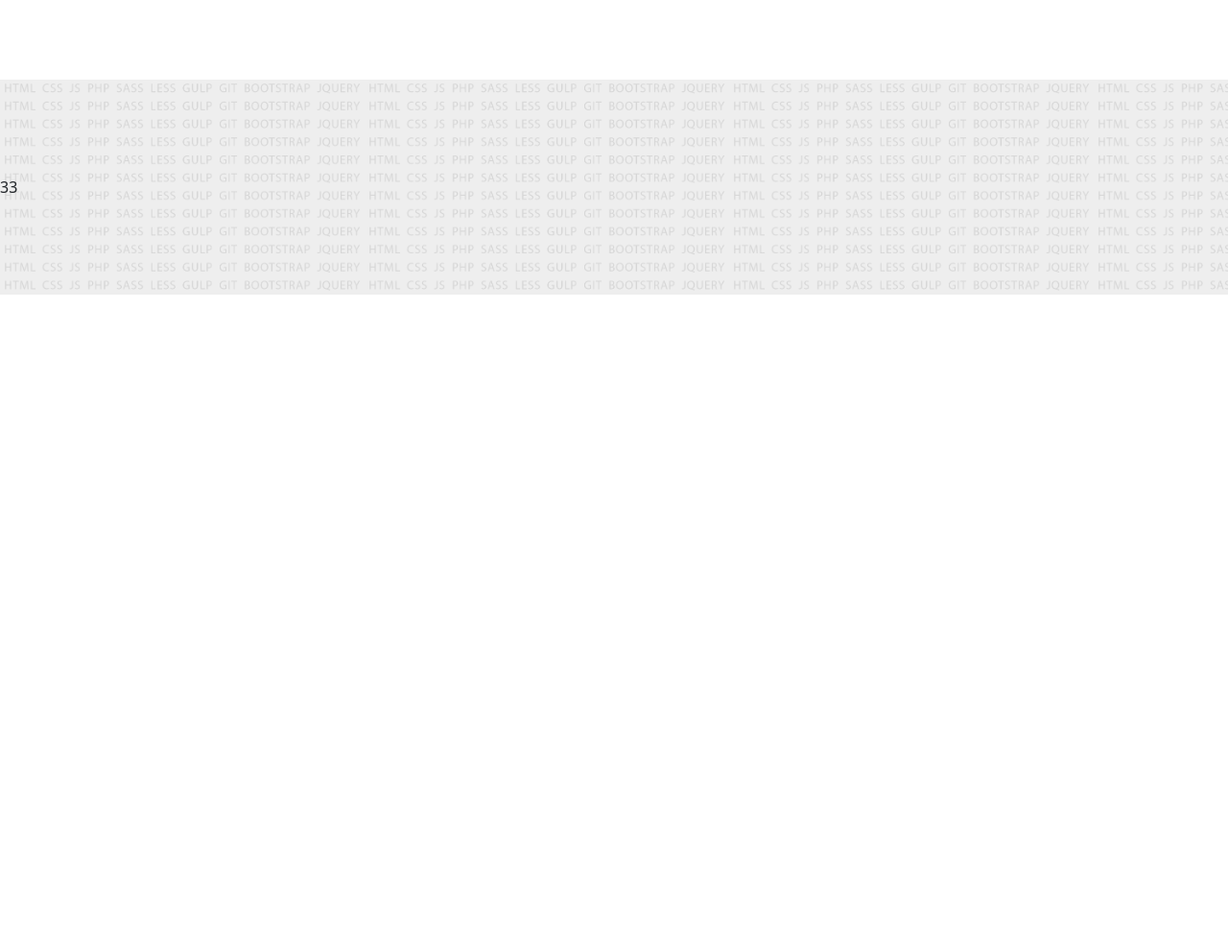
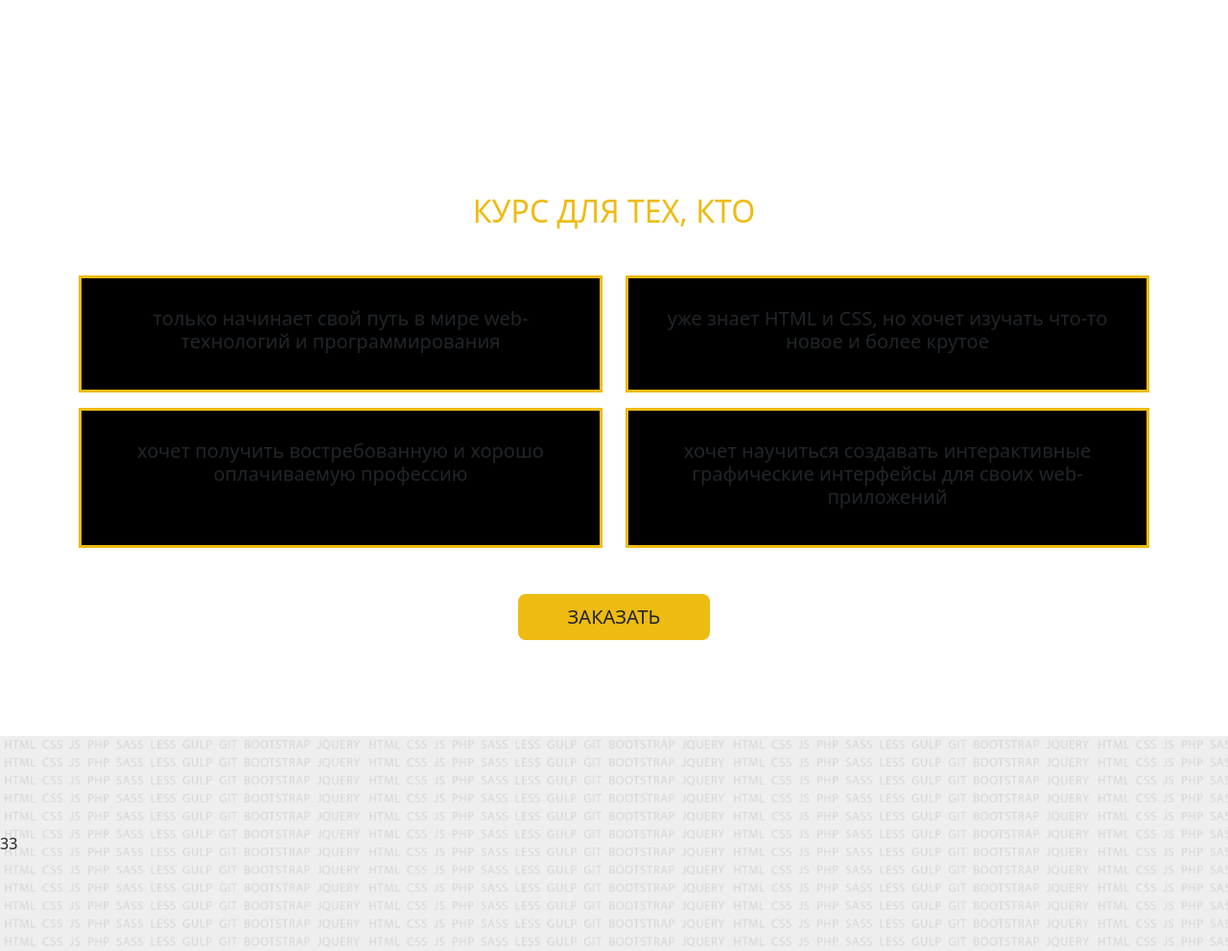
Before and after one commit to Teonanakatll/Boot_test, a Django app: page /java/ in a window 1280 px wide. Shown: the part 2506-3497 px from the top of the page at 96% size. Before the commit the page ends 2813 px from the top, so only its background shows below. Run offline with Django 4.2, Linux system fonts and the light colour scheme; some libraries are stand-ins or nearby versions.

Commit message:
#14________ДЛЯ КОГО КУРС (for whom) + добавление видео в (about)

```diff
--- a/bootsite/java/static/java/css/style.css
+++ b/bootsite/java/static/java/css/style.css
@@ -4,11 +4,10 @@
 footer, section {
     padding: 100px 0;
 }
-header {
+header, .about, {
     padding: 200px 0;
     background-color: #eee;
 }
-
 header, footer {
     background: url('../img/pattern.png'), #eee;
     background-size: contain;
@@ -43,7 +42,15 @@ header, footer {
     width: 100px;
     height: 3px;
     background-color: var(--color1);
-    margin: 15px auto 30px;
+    margin: 20px auto 20px;
+}
+/* Для кого курс */
+/* Рамки для текста*/
+.forwhom h5 {
+    padding: 30px;
+    height: 100%;
+    background-color: var(--bs-black);
+    border: 3px solid var(--color1);
 }
 /* Цвет */
 .color1 {
--- a/bootsite/java/templates/java/index2.html
+++ b/bootsite/java/templates/java/index2.html
@@ -15,6 +15,7 @@
   <title>Java</title>
 </head>
 <body>
+<!-- Шапка -->
 <header>
   <div class="container">
     <div class="row text-center">
@@ -27,6 +28,7 @@
   </div>
 </header>
 
+<!-- Об авторе -->
 <section class="author">
   <div class="container">
     <div class="row">
@@ -52,6 +54,7 @@
   </div>
 </section>
 
+<!-- О курсе -->
 <section class="about">
   <div class="container">
     <div class="row">
@@ -64,13 +67,52 @@
       {% for a in about %}
       <div class="col-xl-4 col-md-6 col-sm-12">
         <div class="bg1 p-3 h100">
-          <div class="itd-circle"><i class="{{ a.icon }}"></i></div>
-          <h5 class="text-center color2">{{ a.title }}</h5>
+          <div class="itd-circle color1"><i class="{{ a.icon }}"></i></div>
+          <h4 class="text-center color2">{{ a.title }}</h4>
           <div class="line"></div>
           <p class="color2">{{ a.text }}</p>
         </div>
       </div>
       {% endfor %}
+    </div>
+    <div class="row justify-content-center text-center">
+      <div class="col-8">
+        <p>На YouTube доступно более 5 часов из данного курса абсолютно бесплатно. Вы можете изучить
+        этот материал и после этого принять решение о покупке данного видео курса.</p>
+        <iframe width="560" height="315" src="https://www.youtube.com/embed/yZZn_g0nOPI"
+                title="YouTube video player" frameborder="0" allow="accelerometer; autoplay;
+                clipboard-write; encrypted-media; gyroscope; picture-in-picture; web-share" allowfullscreen></iframe>
+      </div>
+    </div>
+  </div>
+</section>
+
+<!-- Для кого курс -->
+<section class="forwhom">
+  <div class="container">
+    <div class="row">
+      <div class="col-12">
+        <h2 class="text-center text-uppercase color1 mb-5">курс для тех, кто</h2>
+      </div>
+    </div>
+    <div class="row mb-5 gy-3">
+      <div class="col-md-6 col-cm-12">
+        <h5 class="text-center">только начинает свой путь в мире web-технологий и программирования</h5>
+      </div>
+      <div class="col-md-6 col-cm-12">
+        <h5 class="text-center">уже знает HTML и CSS, но хочет изучать что-то новое и более крутое</h5>
+      </div>
+      <div class="col-md-6 col-cm-12">
+        <h5 class="text-center">хочет получить востребованную и хорошо оплачиваемую профессию</h5>
+      </div>
+      <div class="col-md-6 col-cm-12">
+        <h5 class="text-center">хочет научиться создавать интерактивные графические интерфейсы для своих web-приложений</h5>
+      </div>
+    </div>
+    <div class="row">
+      <div class="col-12">
+        <a href="#footer" class="btn btn-lg btn-itd text-uppercase">заказать</a>
+      </div>
     </div>
   </div>
 </section>
```
